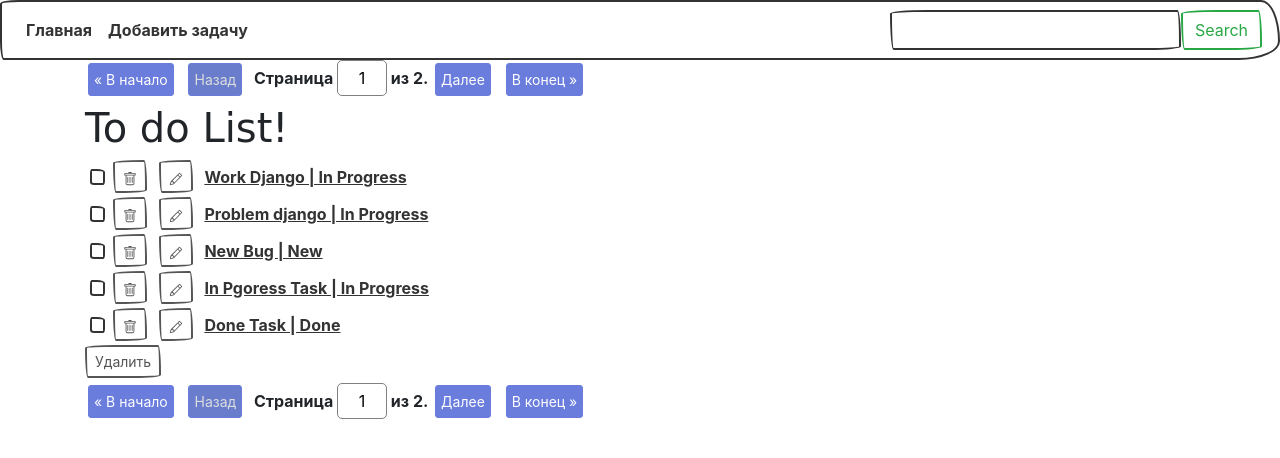
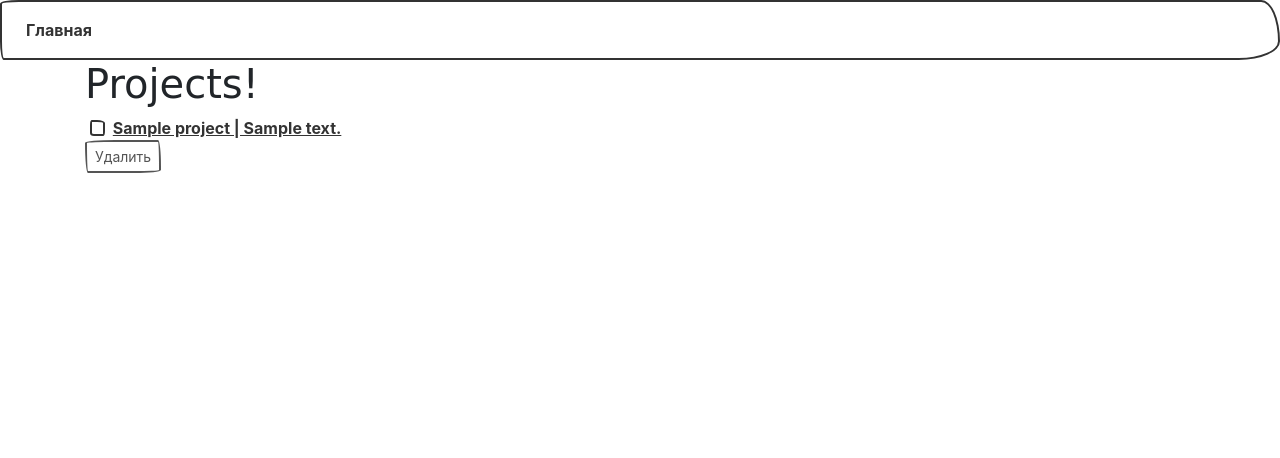
Before and after one commit to jomagsm/new_task_list, a Django app: page / in a window 1280 px wide. Shown: the top 458 px of the page. Run offline with Django 3.2, Linux system fonts and the light colour scheme; data comes from the database, SQL or seed files in the repository; tables that the repository leaves empty hold one stand-in row (values such as "Sample post"); some libraries are stand-ins or nearby versions; some web fonts are replaced.

Commit message:
Создал класс Проекты и добавил в Задачу внешний ключ от Проекта. У старых задач у всех по Test1 проект 1

```diff
--- a/source/main/urls.py
+++ b/source/main/urls.py
@@ -16,13 +16,16 @@ Including another URLconf
 from django.contrib import admin
 from django.urls import path
 
-from webapp.views import IndexTemplateView, ViewTemplateView, TaskCreateView, UpdateTemplateView, DeleteTemplateView, \
+from webapp.views import IndexView, ProjectView
+from webapp.views.task_view import IndexTemplateView, ViewTemplateView, TaskCreateView, UpdateTemplateView, DeleteTemplateView, \
     multi_delete
 
 urlpatterns = [
     path('admin/', admin.site.urls),
-    path('', IndexTemplateView.as_view(), name='index'),
-    path('view/<int:pk>/', ViewTemplateView.as_view(), name='view'),
+    path('', IndexView.as_view(), name='index_project'),
+    # path('', IndexTemplateView.as_view(), name='index'),
+    # path('view/<int:pk>/', ViewTemplateView.as_view(), name='view'),
+    path('view/<int:pk>',ProjectView.as_view(),name='view'),
     path('add_task', TaskCreateView.as_view(), name='add_task'),
     path('update_task/<int:pk>', UpdateTemplateView.as_view(), name='update_task'),
     path('delete_task/<int:pk>', DeleteTemplateView.as_view(), name='delete_task'),
--- a/source/webapp/forms.py
+++ b/source/webapp/forms.py
@@ -1,6 +1,6 @@
 from django import forms
 from django.core.exceptions import ValidationError
-from webapp.models import Task, Status, Task_type
+from webapp.models import Task, Status, Task_type, Project
 
 INVALID_SIMVOLS= '~@#$%^-_(){}'''
 
@@ -59,3 +59,14 @@ class TaskForm(forms.ModelForm):
 class SimpleSearchForm(forms.Form):
     search = forms.CharField(max_length=100, required=False, label="Найти",
                              widget=forms.TextInput(attrs={'class': 'form-control'}))
+
+
+class ProjectForm(forms.ModelForm):
+
+    class Meta:
+        model = Project
+        fields = ['name', 'description', 'start_date', 'finish_date']
+        widgets = {'name': forms.TextInput(attrs={'class': "form-control"}),
+                   'description': forms.Textarea(attrs={'class': "form-control"}),
+                   'start_date': forms.DateField,
+                   'finish_date': forms.DateField}
--- a/source/webapp/models.py
+++ b/source/webapp/models.py
@@ -22,7 +22,7 @@ TYPE_CHOICE2 = [Task_type.objects.all()]
 
 
 class Task(models.Model):
-    project_pk = models.ManyToManyField('webapp.Project', related_name='project', verbose_name='Проект')
+    project_pk = models.ForeignKey('webapp.Project', related_name='project', verbose_name='Проект', on_delete=models.CASCADE)
     summary = models.CharField(max_length=200, null=False, blank=False, verbose_name='Заголовок')
     description = models.TextField(max_length= 3000, null=True, blank=True, verbose_name='Описание')
     status = models.ForeignKey('webapp.Status', related_name='status', on_delete=models.PROTECT, verbose_name='Статус')
@@ -31,7 +31,7 @@ class Task(models.Model):
     updated_at = models.DateTimeField(auto_now=True, verbose_name='Время изменения')
 
     def __str__(self):
-        return "{}. {}".format(self.pk, self.summary)
+        return "{}. {}".format(self.project_pk, self.pk, self.summary)
 
     class Meta:
         verbose_name = 'Задача'
--- a/source/webapp/templates/base.html
+++ b/source/webapp/templates/base.html
@@ -13,10 +13,10 @@
   <div class="collapse navbar-collapse" id="navbarSupportedContent">
     <ul class="navbar-nav mr-auto">
       <li class="nav-item active">
-        <a class="nav-link" href="{% url 'index' %}">Главная <span class="sr-only">(current)</span></a>
+        <a class="nav-link" href="{% url 'index_project' %}">Главная <span class="sr-only">(current)</span></a>
       </li>
       <li class="nav-item active">
-        <a class="nav-link" href="{% url 'add_task' %}">Добавить задачу <span class="sr-only">(current)</span></a>
+{#        <a class="nav-link" href="{% url 'add_task' %}">Добавить задачу <span class="sr-only">(current)</span></a>#}
       </li>
         {% block menu %}
         {% endblock %}
--- /dev/null
+++ b/source/webapp/templates/project/index.html
@@ -0,0 +1,45 @@
+{% extends 'base.html' %}
+
+{% block menu %}
+{% endblock %}
+{% block search %}
+{#<form class="form-inline my-2 my-lg-0" action="{% url 'index' %}" method="get">#}
+{#        {{ form.search }}#}
+{#      <input class="form-control mr-sm-2" type="search" placeholder="Search" aria-label="Search">#}
+{#      <button class="btn btn-outline-success my-2 my-sm-0" type="submit">Search</button>#}
+{#</form>#}
+{% endblock %}
+{% block content %}
+{#    {% if is_paginated %}#}
+{#        {% include 'partial/pagination.html' %}#}
+{#    {% endif %}#}
+    <h1>Projects!</h1>
+{#    <form action="{% url 'multi_delete'%}" method="POST">#}
+    {% csrf_token %}
+        {% for project in projects%}
+        <input class="ml-4" type="checkbox" name="id" value="{{ project.pk }}">
+{#        <a class=" btn btn-outline-dark btn-sm mb-1 mr-2" href=" {% url 'delete_task' task.pk %}" role="button">#}
+{#            <svg width="1em" height="1em" viewBox="0 0 16 16" class="bi bi-trash" fill="currentColor"#}
+{#                 xmlns="http://www.w3.org/2000/svg">#}
+{#                <path d="M5.5 5.5A.5.5 0 0 1 6 6v6a.5.5 0 0 1-1 0V6a.5.5 0 0 1 .5-.5zm2.5 0a.5.5 0 0 1 .5.5v6a.5.5 0 0 1-1 0V6a.5.5 0 0 1 .5-.5zm3 .5a.5.5 0 0 0-1 0v6a.5.5 0 0 0 1 0V6z"/>#}
+{#                <path fill-rule="evenodd"#}
+{#                      d="M14.5 3a1 1 0 0 1-1 1H13v9a2 2 0 0 1-2 2H5a2 2 0 0 1-2-2V4h-.5a1 1 0 0 1-1-1V2a1 1 0 0 1 1-1H6a1 1 0 0 1 1-1h2a1 1 0 0 1 1 1h3.5a1 1 0 0 1 1 1v1zM4.118 4L4 4.059V13a1 1 0 0 0 1 1h6a1 1 0 0 0 1-1V4.059L11.882 4H4.118zM2.5 3V2h11v1h-11z"/>#}
+{#            </svg>#}
+{#        </a>#}
+{#        <a class=" btn btn-outline-dark btn-sm mb-1 mr-2" href=" {% url 'update_task' task.pk %}" role="button">#}
+{#            <svg width="1em" height="1em" viewBox="0 0 16 16" class="bi bi-pencil" fill="currentColor"#}
+{#                 xmlns="http://www.w3.org/2000/svg">#}
+{#                <path fill-rule="evenodd"#}
+{#                      d="M11.293 1.293a1 1 0 0 1 1.414 0l2 2a1 1 0 0 1 0 1.414l-9 9a1 1 0 0 1-.39.242l-3 1a1 1 0 0 1-1.266-1.265l1-3a1 1 0 0 1 .242-.391l9-9zM12 2l2 2-9 9-3 1 1-3 9-9z"/>#}
+{#                <path fill-rule="evenodd"#}
+{#                      d="M12.146 6.354l-2.5-2.5.708-.708 2.5 2.5-.707.708zM3 10v.5a.5.5 0 0 0 .5.5H4v.5a.5.5 0 0 0 .5.5H5v.5a.5.5 0 0 0 .5.5H6v-1.5a.5.5 0 0 0-.5-.5H5v-.5a.5.5 0 0 0-.5-.5H3z"/>#}
+{#            </svg>#}
+{#        </a>#}
+        <a href="{% url 'view' project.pk %}"> {{ project.name }} | {{ project.description }}</a><br>
+    {% endfor %}
+    <input class=" btn btn-outline-dark btn-sm mb-1 mr-2" type="submit" value="Удалить">
+{#    </form>#}
+{#    {% if is_paginated %}#}
+{#        {% include 'partial/pagination.html' %}#}
+{#    {% endif %}#}
+{% endblock %}
--- /dev/null
+++ b/source/webapp/views/__init__.py
@@ -0,0 +1,2 @@
+from .project_view import *
+from .task_view import *
--- /dev/null
+++ b/source/webapp/views/project_view.py
@@ -0,0 +1,37 @@
+from django.views.generic import ListView, DetailView
+
+from webapp.models import Project, Task
+
+
+class IndexView(ListView):
+    template_name = 'project/index.html'
+    context_object_name = 'projects'
+    paginate_by = 2
+    paginate_orphans = 0
+
+    def get_queryset(self):
+        data = Project.objects.all()
+        if not self.request.GET.get('is_admin', None):
+            data = Project.objects.all()
+
+        # http://localhost:8000/?search=ygjkjhg
+        # form = SimpleSearchForm(data=self.request.GET)
+        # if form.is_valid():
+        #     search = form.cleaned_data['search']
+        #     if search:
+        #         data = data.filter(Q(title__icontains=search) | Q(author__icontains=search))
+
+        return data
+
+
+class ProjectView(DetailView):
+    template_name = 'project/view.html'
+    model = Project
+
+    def get_context_data(self, **kwargs):
+        context = super().get_context_data(**kwargs)
+        tasks = Task.objects.all()
+        project = self.object
+        tasks = tasks.filter(project_pk=project.pk)
+        context['tasks'] = tasks
+        return context
--- a/source/webapp/views.py
+++ b/source/webapp/views/task_view.py
@@ -1,15 +1,14 @@
-from django.db.models import Q
-from django.shortcuts import render, get_object_or_404, redirect
-from django.views.generic import TemplateView, FormView, ListView
+from django.shortcuts import get_object_or_404, redirect
+from django.views.generic import TemplateView, FormView
 from django.urls import reverse
 
-from .base_view import SearchView
-from .forms import TaskForm, SimpleSearchForm
-from .models import Task
+from webapp.views.base_view import SearchView
+from webapp.forms import TaskForm, SimpleSearchForm
+from webapp.models import Task
 
 
 class IndexTemplateView(SearchView):
-    template_name = 'index.html'
+    template_name = 'task/index.html'
     context_object_name = 'tasks'
     model = Task
     paginate_by = 5
@@ -19,7 +18,7 @@ class IndexTemplateView(SearchView):
 
 
 class ViewTemplateView(TemplateView):
-    template_name = 'view.html'
+    template_name = 'task/view.html'
 
     def get_context_data(self, **kwargs):
         context = super().get_context_data(**kwargs)
@@ -29,7 +28,7 @@ class ViewTemplateView(TemplateView):
         return context
 
 class TaskCreateView(FormView):
-    template_name = 'add_new.html'
+    template_name = 'task/add_new.html'
     form_class = TaskForm
 
     def form_valid(self, form):
@@ -41,7 +40,7 @@ class TaskCreateView(FormView):
 
 
 class UpdateTemplateView(FormView):
-    template_name = 'edit.html'
+    template_name = 'task/edit.html'
     form_class = TaskForm
 
     def dispatch(self, request, *args, **kwargs):
@@ -72,7 +71,7 @@ class UpdateTemplateView(FormView):
 
 
 class DeleteTemplateView(TemplateView):
-    template_name = 'delete.html'
+    template_name = 'task/delete.html'
 
     def get_context_data(self, **kwargs):
         context = super().get_context_data(**kwargs)
```
Also changed, not shown: source/webapp/templates/project/view.html (added, +37 -0 lines), source/webapp/templates/task/add_new.html (renamed from source/webapp/templates/add_new.html), source/webapp/templates/task/delete.html (renamed from source/webapp/templates/delete.html), source/webapp/templates/task/edit.html (renamed from source/webapp/templates/edit.html), source/webapp/templates/task/index.html (renamed from source/webapp/templates/index.html), source/webapp/templates/task/view.html (renamed from source/webapp/templates/view.html), source/webapp/views/base_view.py (renamed from source/webapp/base_view.py).
